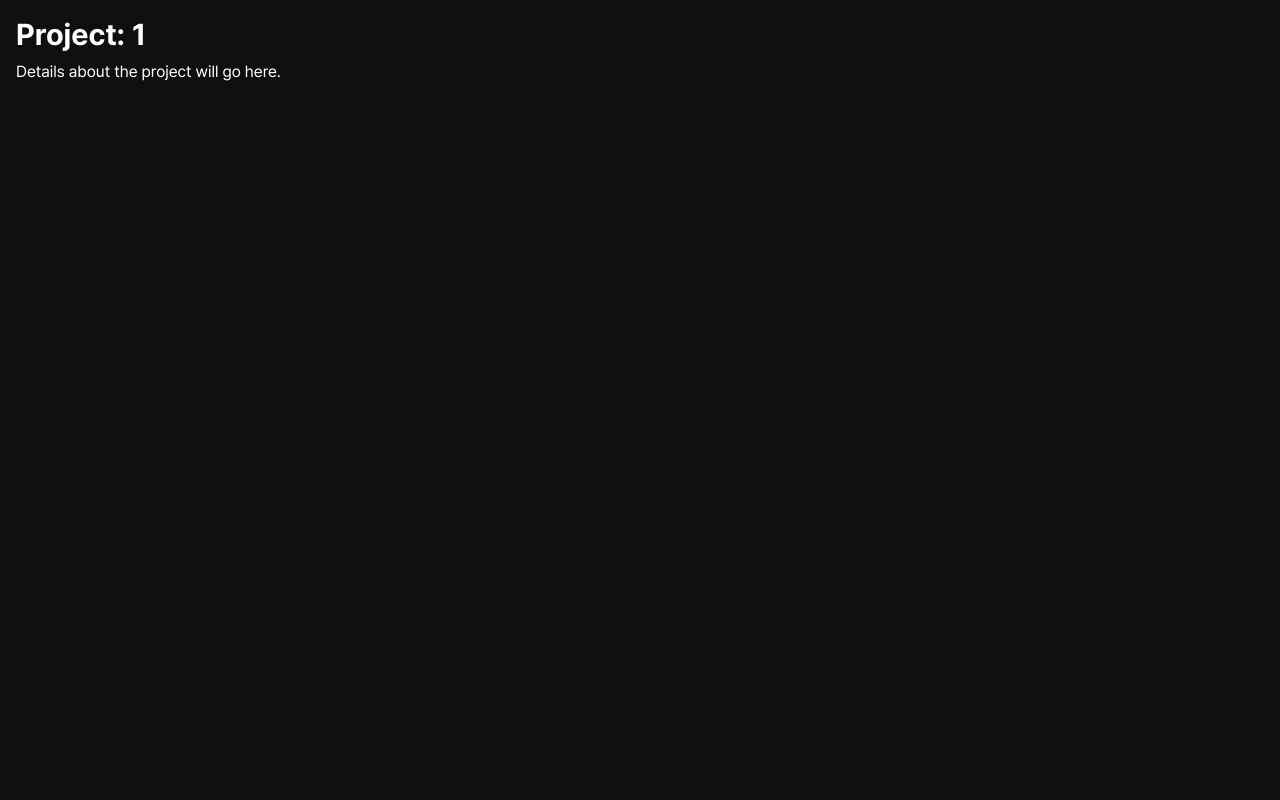
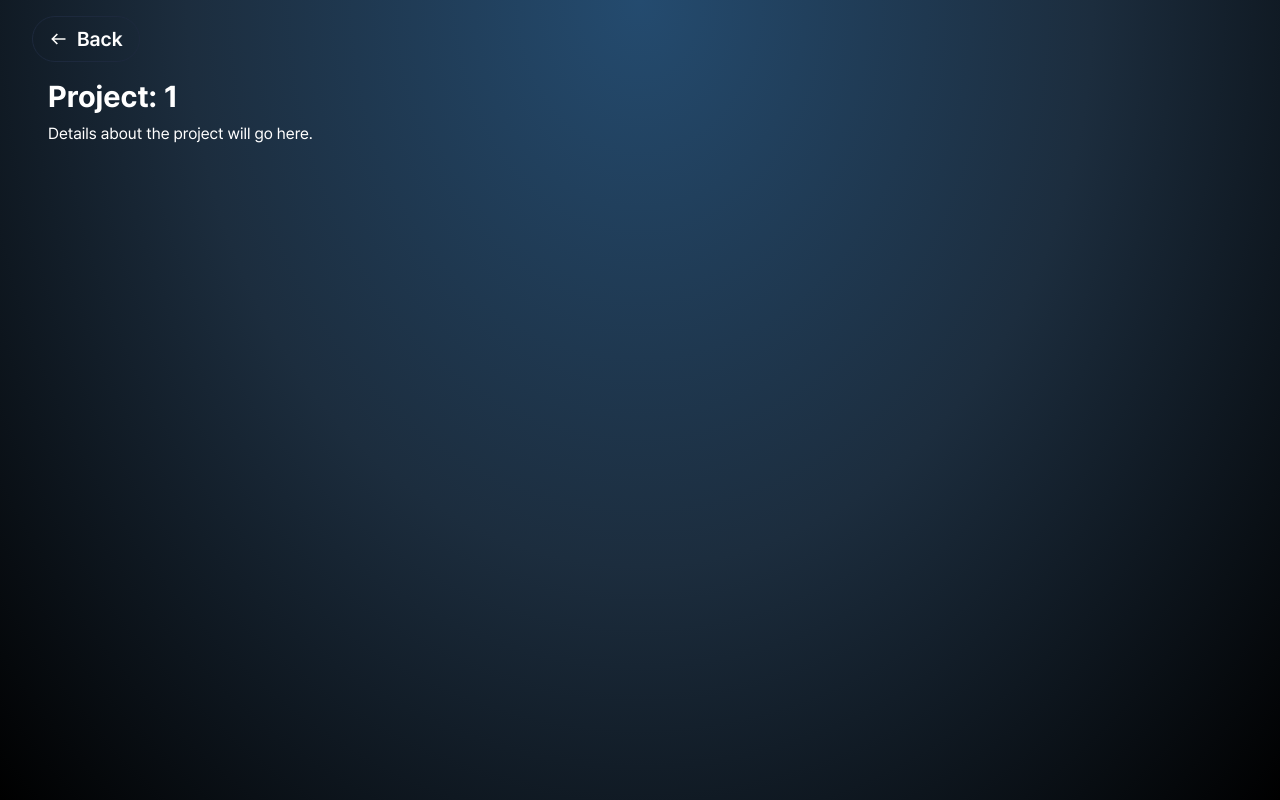
Before and after one commit to kwakseongjae/lamue-portfolio, a Next.js app: page /projects/1 in a window 1280 px wide. Built offline with nearby package versions, Linux system fonts and the light colour scheme.

Commit message:
feat: Enhance ProjectDetail page with animated background and add BackButton component to page top

```diff
--- a/src/app/projects/[title]/page.tsx
+++ b/src/app/projects/[title]/page.tsx
@@ -1,14 +1,34 @@
 'use client'
 
-import { useParams } from 'next/navigation' // Use useParams instead of useRouter
+import BackButton from '@/shared/ui/BackButton'
+import { useParams } from 'next/navigation'
+import { useEffect, useState } from 'react'
 
 const ProjectDetail = () => {
   const { title } = useParams()
+  const [animateBackground, setAnimateBackground] = useState(false)
+
+  useEffect(() => {
+    const timer = setTimeout(() => {
+      setAnimateBackground(true)
+    }, 300)
+
+    return () => clearTimeout(timer)
+  }, [])
 
   return (
-    <div className="p-4">
-      <h1 className="text-3xl font-bold">Project: {title}</h1>
-      <p className="mt-2">Details about the project will go here.</p>
+    <div
+      className={`w-full min-h-screen px-8 py-4 transition-colors duration-1000 ${
+        animateBackground
+          ? 'bg-radial-[at_50%_0%] from-[#244b6f] via-[#1c2d3e] to-[#000000]'
+          : 'bg-bg-primary'
+      }`}
+    >
+      <BackButton />
+      <div className="p-4">
+        <h1 className="text-3xl font-bold">Project: {title}</h1>
+        <p className="mt-2">Details about the project will go here.</p>
+      </div>
     </div>
   )
 }
```
